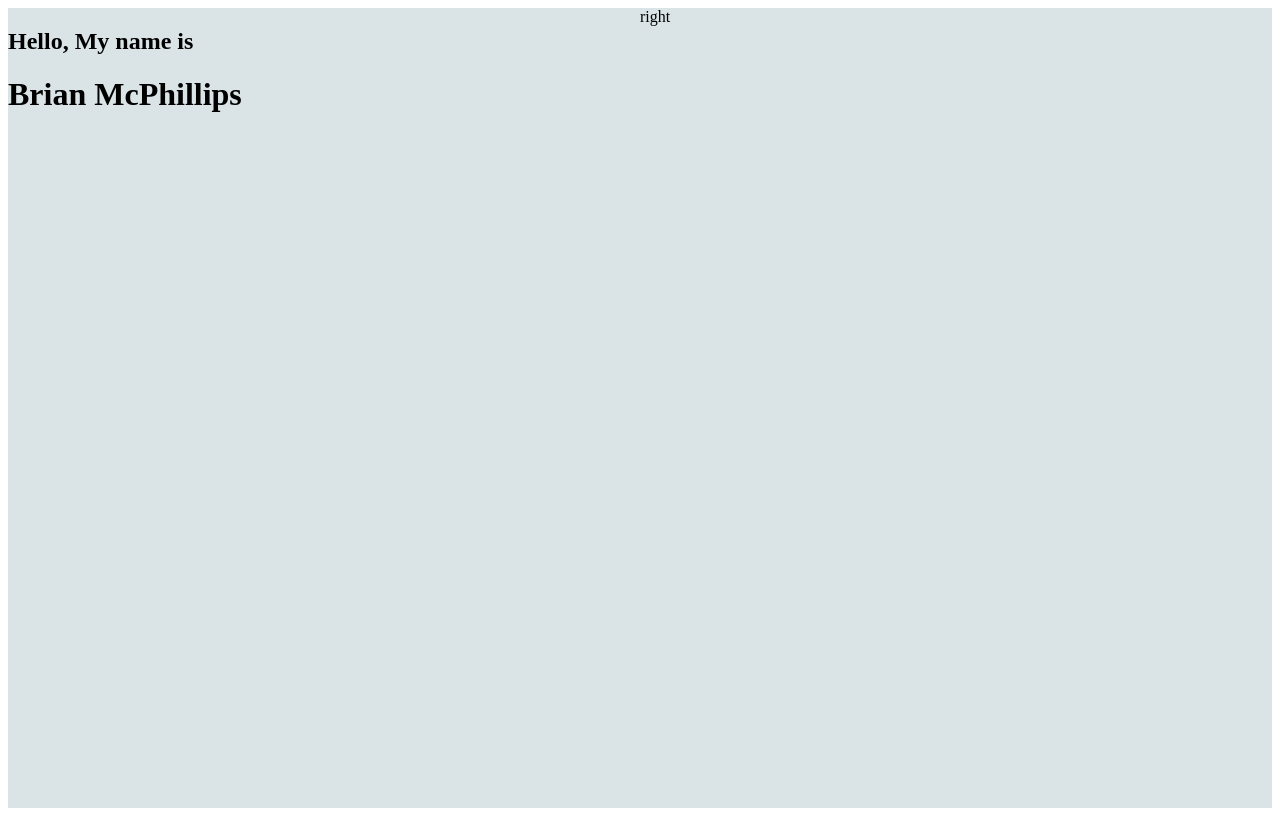
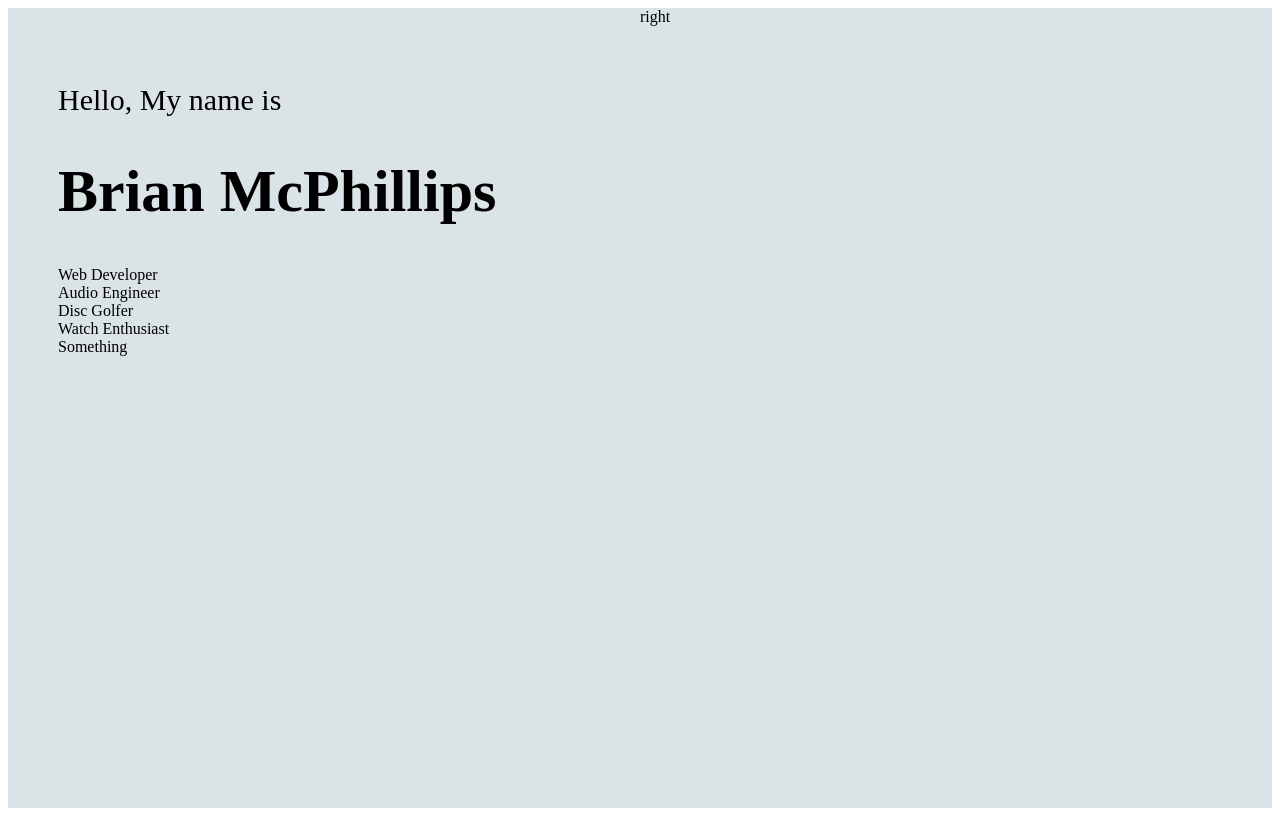
Before and after one commit to BrianMcPhillips/Portfolio-2, a React (Create React App) app: page / in a window 1280 px wide. Built offline with nearby package versions, Linux system fonts and the light colour scheme.

Commit message:
Intro text

```diff
--- a/src/components/Intro/Intro.css
+++ b/src/components/Intro/Intro.css
@@ -11,3 +11,16 @@
 .i-right {
   flex: 1;
 }
+
+.i-left-wrapper {
+  padding: 50px;
+}
+
+.i-intro {
+  font-size: 30px;
+  font-weight: 300;
+}
+
+.i-name {
+  font-size: 60px;
+}
--- a/src/components/Intro/Intro.jsx
+++ b/src/components/Intro/Intro.jsx
@@ -9,6 +9,15 @@ const Intro = () => {
         <div className='i-left-wrapper'>
           <h2 className='i-intro'>Hello, My name is</h2>
           <h1 className='i-name'>Brian McPhillips</h1>
+          <div className="i-title">
+            <div className="i-title-wrapper">
+              <div className="i-title-item">Web Developer</div>
+              <div className="i-title-item">Audio Engineer</div>
+              <div className="i-title-item">Disc Golfer</div>
+              <div className="i-title-item">Watch Enthusiast</div>
+              <div className="i-title-item">Something</div>
+            </div>
+          </div>
         </div>
       </div>
       <div className='i-right'>right</div>
```
Also changed, not shown: public/index.html (+0 -10 lines).
